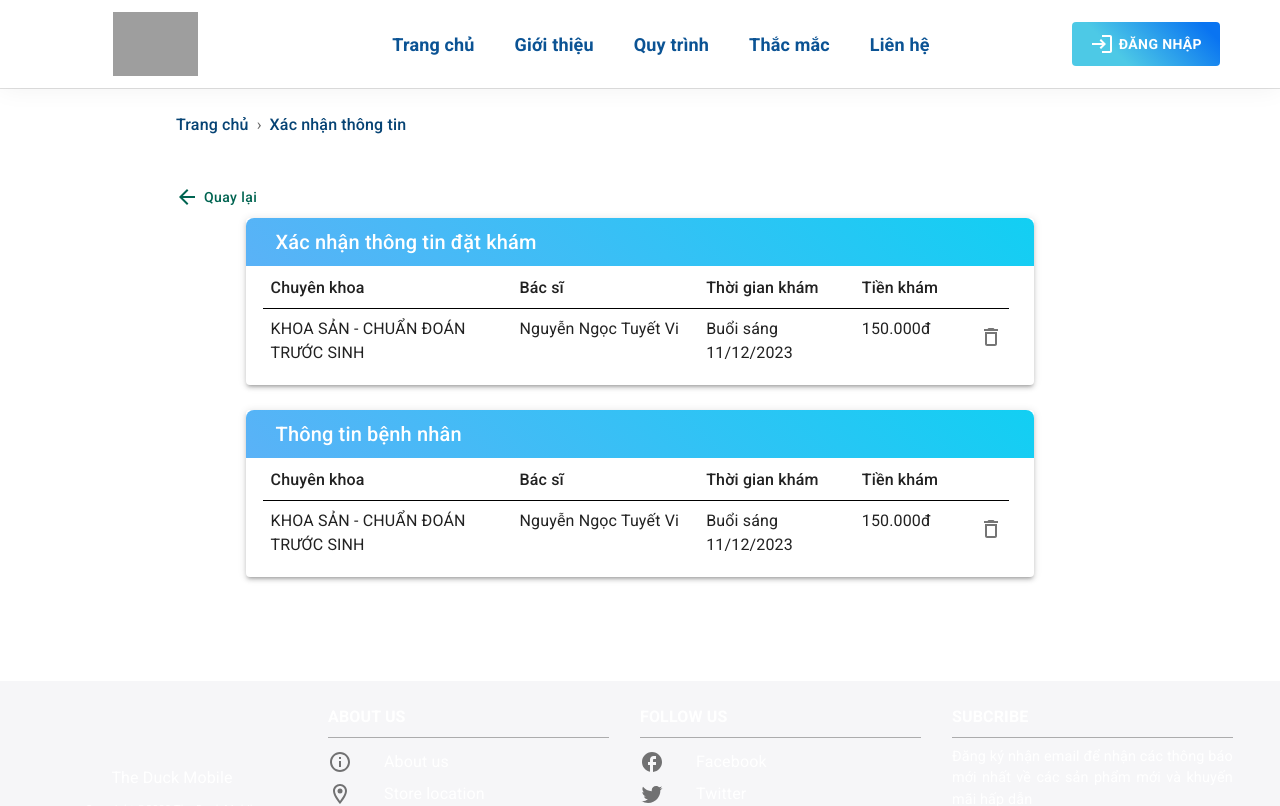
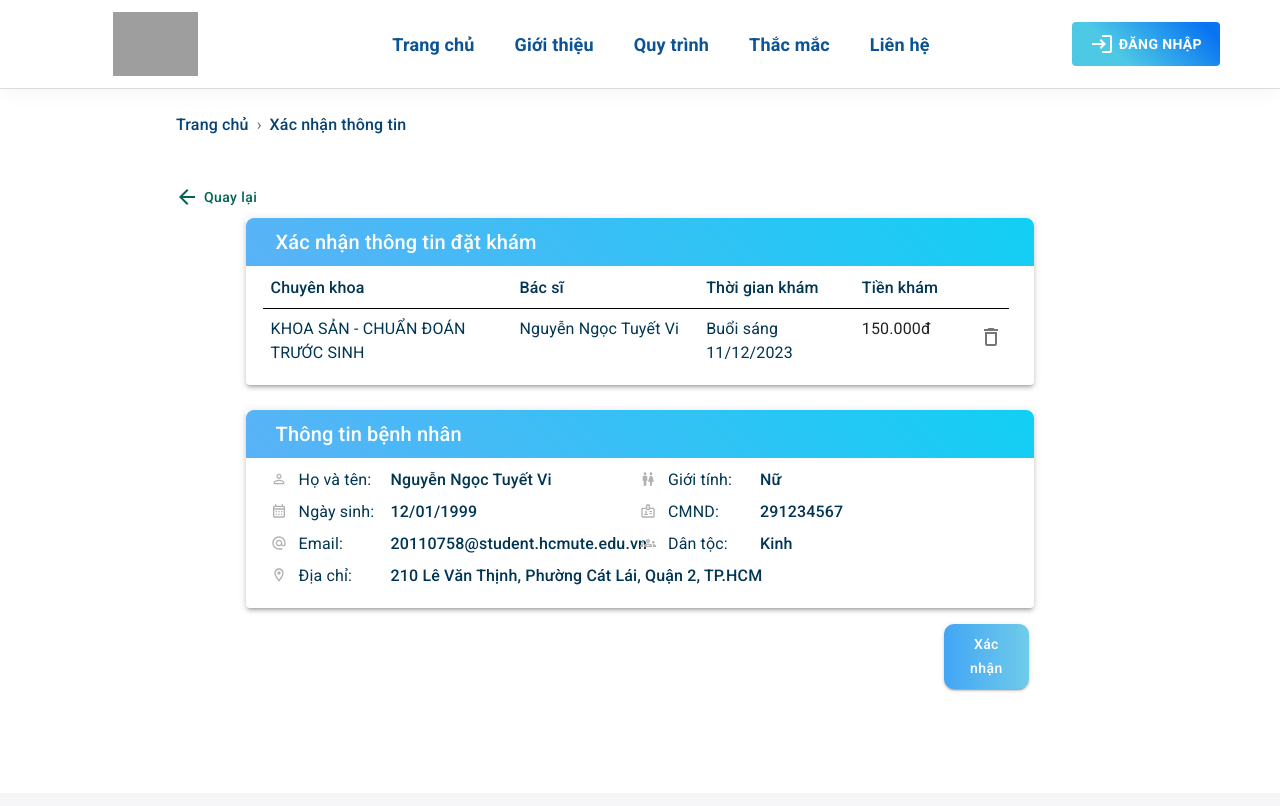
Before and after one commit to MinhTuMTN/TheDuckHospital, a React (Create React App) app in the folder the-duck-hospital-ui/: page /confirm-booking-information in a window 1280 px wide. Shown: the top 806 px of the page. Built offline with nearby package versions, Linux system fonts and the light colour scheme; grey boxes are pictures that could not be loaded.

Commit message:
Done page confirm

```diff
--- a/the-duck-hospital-ui/src/components/Customer/ConfirmBookingTable.jsx
+++ b/the-duck-hospital-ui/src/components/Customer/ConfirmBookingTable.jsx
@@ -50,6 +50,7 @@ const Body = styled(Grid)(({ theme }) => ({
 const CustomTypographyValue = styled(Typography)(({ theme }) => ({
   fontSize: "16px",
   fontWeight: "500",
+  color: theme.palette.text.main,
 }));
 
 const CustomGrid = styled(Grid)(({ theme }) => ({
@@ -117,15 +118,28 @@ function ConfirmBookingTable(props) {
                   <Typography
                     sx={{
                       textTransform: "uppercase",
+                      color: "#003553",
                     }}
                   >
                     Khoa sản - Chuẩn đoán trước sinh
                   </Typography>
                 </CustomGrid>
                 <CustomGrid item xs={3}>
-                  <Typography>Nguyễn Ngọc Tuyết Vi</Typography>
+                  <Typography
+                    sx={{
+                      color: "#003553",
+                    }}
+                  >
+                    Nguyễn Ngọc Tuyết Vi
+                  </Typography>
                 </CustomGrid>
-                <CustomGrid item xs={2.5}>
+                <CustomGrid
+                  item
+                  xs={2.5}
+                  sx={{
+                    color: "#003553",
+                  }}
+                >
                   <Typography>
                     Buổi sáng <br /> 11/12/2023
                   </Typography>
@@ -157,7 +171,13 @@ function ConfirmBookingTable(props) {
           <>
             <Body container spacing={0.7}>
               <CustomGrid item md={2} xs={5} sm={3}>
-                <Typography>Chuyên khoa:</Typography>
+                <Typography
+                  sx={{
+                    color: "#003553",
+                  }}
+                >
+                  Chuyên khoa:
+                </Typography>
               </CustomGrid>
               <CustomGrid item md={10} xs={7} sm={9}>
                 <CustomTypographyValue>
@@ -165,7 +185,13 @@ function ConfirmBookingTable(props) {
                 </CustomTypographyValue>
               </CustomGrid>
               <CustomGrid item md={2} xs={5} sm={3}>
-                <Typography>Bác sĩ:</Typography>
+                <Typography
+                  sx={{
+                    color: "#003553",
+                  }}
+                >
+                  Bác sĩ:
+                </Typography>
               </CustomGrid>
               <CustomGrid item md={10} xs={7} sm={9}>
                 <CustomTypographyValue>
@@ -173,7 +199,13 @@ function ConfirmBookingTable(props) {
                 </CustomTypographyValue>
               </CustomGrid>
               <CustomGrid item md={2} xs={5} sm={3}>
-                <Typography>Thời gian khám:</Typography>
+                <Typography
+                  sx={{
+                    color: "#003553",
+                  }}
+                >
+                  Thời gian khám:
+                </Typography>
               </CustomGrid>
               <CustomGrid item md={10} xs={7} sm={9}>
                 <CustomTypographyValue>
@@ -181,7 +213,13 @@ function ConfirmBookingTable(props) {
                 </CustomTypographyValue>
               </CustomGrid>
               <CustomGrid item md={2} xs={5} sm={3}>
-                <Typography>Tiền khám:</Typography>
+                <Typography
+                  sx={{
+                    color: "#003553",
+                  }}
+                >
+                  Tiền khám:
+                </Typography>
               </CustomGrid>
               <CustomGrid item md={10} xs={7} sm={9}>
                 <CustomTypographyValue>150.000 đ</CustomTypographyValue>
@@ -196,6 +234,7 @@ function ConfirmBookingTable(props) {
                 }}
               >
                 <Button
+                  size="small"
                   variant="contained"
                   sx={{
                     backgroundColor: "#fde4e4",
@@ -210,9 +249,10 @@ function ConfirmBookingTable(props) {
                   }}
                 >
                   <DeleteOutlinedIcon
-                    sx={{
-                      fontSize: "20px",
+                    style={{
+                      fontSize: "14px !important",
                       marginRight: "5px",
+                      color: "#fc5064",
                     }}
                   />
                   Xoá
--- a/the-duck-hospital-ui/src/components/Customer/ConfirmPatientInfo.jsx
+++ b/the-duck-hospital-ui/src/components/Customer/ConfirmPatientInfo.jsx
@@ -1,16 +1,21 @@
 import styled from "@emotion/styled";
-import DeleteOutlinedIcon from "@mui/icons-material/DeleteOutlined";
+import AlternateEmailOutlinedIcon from "@mui/icons-material/AlternateEmailOutlined";
+import BadgeOutlinedIcon from "@mui/icons-material/BadgeOutlined";
+import CalendarMonthOutlinedIcon from "@mui/icons-material/CalendarMonthOutlined";
+import GroupsOutlinedIcon from "@mui/icons-material/GroupsOutlined";
+import LocationOnOutlinedIcon from "@mui/icons-material/LocationOnOutlined";
+import PersonOutlineOutlinedIcon from "@mui/icons-material/PersonOutlineOutlined";
+import WcOutlinedIcon from "@mui/icons-material/WcOutlined";
 import {
   Box,
-  Button,
   Grid,
-  IconButton,
   Paper,
   Stack,
   Typography,
   useMediaQuery,
 } from "@mui/material";
 import React from "react";
+import GridInfo from "./GridInfo";
 
 const Header = styled(Box)(({ theme }) => ({
   background: `linear-gradient(45deg, #5ab2f7, #12cff3)`,
@@ -47,13 +52,12 @@ const Body = styled(Grid)(({ theme }) => ({
   },
 }));
 
-const CustomTypographyValue = styled(Typography)(({ theme }) => ({
-  fontSize: "16px",
-  fontWeight: "500",
-}));
-
 const CustomGrid = styled(Grid)(({ theme }) => ({
   textAlign: "left",
+  alignItems: "center",
+  display: "flex",
+  flexDirection: "row",
+  width: "100%",
 }));
 
 function ConfirmPatientInfo(props) {
@@ -81,146 +85,99 @@ function ConfirmPatientInfo(props) {
             Thông tin bệnh nhân
           </Typography>
         </Header>
-        {isLgUp ? (
-          <>
-            <Body container>
-              <Grid
-                xs={12}
-                item
-                container
-                spacing={1}
-                sx={{ borderBottom: "1px solid #000", paddingBottom: "8px" }}
-              >
-                <CustomGrid item xs={4}>
-                  <CustomTypographyValue>Chuyên khoa</CustomTypographyValue>
-                </CustomGrid>
-                <CustomGrid item xs={3}>
-                  <CustomTypographyValue>Bác sĩ</CustomTypographyValue>
-                </CustomGrid>
-                <CustomGrid item xs={2.5}>
-                  <CustomTypographyValue>Thời gian khám</CustomTypographyValue>
-                </CustomGrid>
-                <CustomGrid item xs={1.75}>
-                  <CustomTypographyValue>Tiền khám</CustomTypographyValue>
-                </CustomGrid>
-                <Grid item xs={0.75}>
-                  <CustomTypographyValue
+        <Body container alignItems="flex-start">
+          <CustomGrid item md={6}>
+            <GridInfo
+              label={"Họ và tên:"}
+              value={"Nguyễn Ngọc Tuyết Vi"}
+              icon={
+                <PersonOutlineOutlinedIcon
                   sx={{
-                      width: "100%",
-                      height: "100%",
-                    }}
-                  ></CustomTypographyValue>
-                </Grid>
-              </Grid>
-              <Grid xs={12} item container spacing={1}>
-                <CustomGrid item xs={4}>
-                  <Typography
-                    sx={{
-                      textTransform: "uppercase",
-                    }}
-                  >
-                    Khoa sản - Chuẩn đoán trước sinh
-                  </Typography>
-                </CustomGrid>
-                <CustomGrid item xs={3}>
-                  <Typography>Nguyễn Ngọc Tuyết Vi</Typography>
-                </CustomGrid>
-                <CustomGrid item xs={2.5}>
-                  <Typography>
-                    Buổi sáng <br /> 11/12/2023
-                  </Typography>
-                </CustomGrid>
-                <CustomGrid item xs={1.75}>
-                  <Typography>150.000đ</Typography>
-                </CustomGrid>
-                <Grid item xs={0.75} p={0}>
-                  <IconButton
-                    sx={{
-                      fontSize: "20px",
-                      ":hover": {
-                        backgroundColor: "#ec7e7e",
-                        color: "#fff",
-                      },
-                    }}
-                  >
-                    <DeleteOutlinedIcon
-                      style={{
-                        fonsSize: "10px",
+                    fontSize: "16px",
                   }}
                 />
-                  </IconButton>
-                </Grid>
-              </Grid>
-            </Body>
-          </>
-        ) : (
-          <>
-            <Body container spacing={0.7}>
-              <CustomGrid item md={2} xs={5} sm={3}>
-                <Typography>Chuyên khoa:</Typography>
+              }
+            />
           </CustomGrid>
-              <CustomGrid item md={10} xs={7} sm={9}>
-                <CustomTypographyValue>
-                  XƯƠNG KHỚP CHỈNH HÌNH
-                </CustomTypographyValue>
-              </CustomGrid>
-              <CustomGrid item md={2} xs={5} sm={3}>
-                <Typography>Bác sĩ:</Typography>
-              </CustomGrid>
-              <CustomGrid item md={10} xs={7} sm={9}>
-                <CustomTypographyValue>
-                  Nguyễn Ngọc Tuyết Vi
-                </CustomTypographyValue>
-              </CustomGrid>
-              <CustomGrid item md={2} xs={5} sm={3}>
-                <Typography>Thời gian khám:</Typography>
-              </CustomGrid>
-              <CustomGrid item md={10} xs={7} sm={9}>
-                <CustomTypographyValue>
-                  Buổi sáng 11/12/2023
-                </CustomTypographyValue>
-              </CustomGrid>
-              <CustomGrid item md={2} xs={5} sm={3}>
-                <Typography>Tiền khám:</Typography>
-              </CustomGrid>
-              <CustomGrid item md={10} xs={7} sm={9}>
-                <CustomTypographyValue>150.000 đ</CustomTypographyValue>
-              </CustomGrid>
-              <Grid
-                item
-                xs={12}
+          <CustomGrid item md={6}>
+            <GridInfo
+              label={"Giới tính:"}
+              value={"Nữ"}
+              icon={
+                <WcOutlinedIcon
                   sx={{
-                  textAlign: "right",
-                  borderBottomLeftRadius: "8px !important",
-                  borderBottomRightRadius: "8px !important",
-                }}
-              >
-                <Button
-                  variant="contained"
-                  sx={{
-                    backgroundColor: "#fde4e4",
-                    borderRadius: "8px",
-                    color: "#fc5064",
-                    textTransform: "none",
-                    alignItems: "center",
-                    fontSize: "14px",
-                    "&:hover": {
-                      backgroundColor: "#fddfdf",
-                    },
-                  }}
-                >
-                  <DeleteOutlinedIcon
-                    sx={{
-                      fontSize: "20px",
-                      marginRight: "5px",
+                    fontSize: "16px",
                   }}
                 />
-                  Xoá
-                </Button>
-              </Grid>
+              }
+            />
+          </CustomGrid>
+          <CustomGrid item md={6}>
+            <GridInfo
+              label={"Ngày sinh:"}
+              value={"12/01/1999"}
+              icon={
+                <CalendarMonthOutlinedIcon
+                  sx={{
+                    fontSize: "16px",
+                  }}
+                />
+              }
+            />
+          </CustomGrid>
+          <CustomGrid item md={6}>
+            <GridInfo
+              label={"CMND:"}
+              value={"291234567"}
+              icon={
+                <BadgeOutlinedIcon
+                  sx={{
+                    fontSize: "16px",
+                  }}
+                />
+              }
+            />
+          </CustomGrid>
+          <CustomGrid item md={6}>
+            <GridInfo
+              label={"Email:"}
+              value={"20110758@student.hcmute.edu.vn"}
+              icon={
+                <AlternateEmailOutlinedIcon
+                  sx={{
+                    fontSize: "16px",
+                  }}
+                />
+              }
+            />
+          </CustomGrid>
+          <CustomGrid item md={6}>
+            <GridInfo
+              label={"Dân tộc:"}
+              value={"Kinh"}
+              icon={
+                <GroupsOutlinedIcon
+                  sx={{
+                    fontSize: "16px",
+                  }}
+                />
+              }
+            />
+          </CustomGrid>
+          <CustomGrid item md={12}>
+            <GridInfo
+              label={"Địa chỉ:"}
+              value={"210 Lê Văn Thịnh, Phường Cát Lái, Quận 2, TP.HCM"}
+              icon={
+                <LocationOnOutlinedIcon
+                  sx={{
+                    fontSize: "16px",
+                  }}
+                />
+              }
+            />
+          </CustomGrid>
         </Body>
-          </>
-        )}
       </Stack>
     </Paper>
   );
--- /dev/null
+++ b/the-duck-hospital-ui/src/components/Customer/GridInfo.jsx
@@ -0,0 +1,50 @@
+import styled from "@emotion/styled";
+import { CardMedia, Stack, Typography } from "@mui/material";
+import PropTypes from "prop-types";
+import React from "react";
+const CustomTypographyValue = styled(Typography)(({ theme }) => ({
+  fontSize: "16px",
+  fontWeight: "500",
+  color: theme.palette.text.main,
+}));
+
+const CustomTypographyLabel = styled(Typography)(({ theme }) => ({
+  fontSize: "16px",
+  fontWeight: "400",
+  color: theme.palette.text.main,
+}));
+
+const CustomBox = styled(CardMedia)({
+  color: "#b1b1b1",
+  width: "fit-content",
+  height: "20px",
+});
+
+GridInfo.propTypes = {
+  label: PropTypes.string,
+  value: PropTypes.string,
+  icon: PropTypes.element,
+};
+function GridInfo(props) {
+  return (
+    <>
+      <Stack
+        direction="row"
+        spacing={1.5}
+        alignItems={"center"}
+        style={{
+          minWidth: "120px",
+          alignItems: "center",
+          justifyContent: "flex-start",
+        }}
+      >
+        <CustomBox>{props.icon}</CustomBox>
+
+        <CustomTypographyLabel>{props.label}</CustomTypographyLabel>
+      </Stack>
+      <CustomTypographyValue>{props.value}</CustomTypographyValue>
+    </>
+  );
+}
+
+export default GridInfo;
--- a/the-duck-hospital-ui/src/pages/customer/ConfirmBookingInformation.jsx
+++ b/the-duck-hospital-ui/src/pages/customer/ConfirmBookingInformation.jsx
@@ -11,6 +11,7 @@ import {
 import React from "react";
 import ConfirmBookingTable from "../../components/Customer/ConfirmBookingTable";
 import ConfirmPatientInfo from "../../components/Customer/ConfirmPatientInfo";
+import ArrowRightAltIcon from "@mui/icons-material/ArrowRightAlt";
 
 const CustomTextBreakcrumb = styled(Typography)(({ theme }) => ({
   fontSize: "16px",
@@ -114,6 +115,28 @@ function ConfirmBookingInformation(props) {
         >
           <ConfirmPatientInfo />
         </Grid>
+        <Grid
+          item
+          xs={12}
+          sx={{
+            textAlign: "right",
+            paddingRight: isMdUp ? "75px" : "0",
+          }}
+        >
+          <CustomButton
+            variant="contained"
+            sx={{
+              width: isLgUp ? "10%" : "100px",
+              backgroundImage: "linear-gradient(to right, #42a5f5, #6fccea)",
+              color: "#fff", // Màu chữ
+              "&:hover": {
+                backgroundImage: "linear-gradient(to right, #42a5f5, #6fccea)",
+              },
+            }}
+          >
+            Xác nhận
+          </CustomButton>
+        </Grid>
       </Grid>
     </Box>
   );
--- a/the-duck-hospital-ui/src/theme/index.jsx
+++ b/the-duck-hospital-ui/src/theme/index.jsx
@@ -40,6 +40,7 @@ function CustomThemeProvider(props) {
         lightest: "#cfe2f3",
       },
       text: {
+        main: "#003553",
         teal: "#006451",
         green: "#EAFFD0",
         peach: "#F38181",
```
Lines whose indentation alone changed are shown as unchanged.
